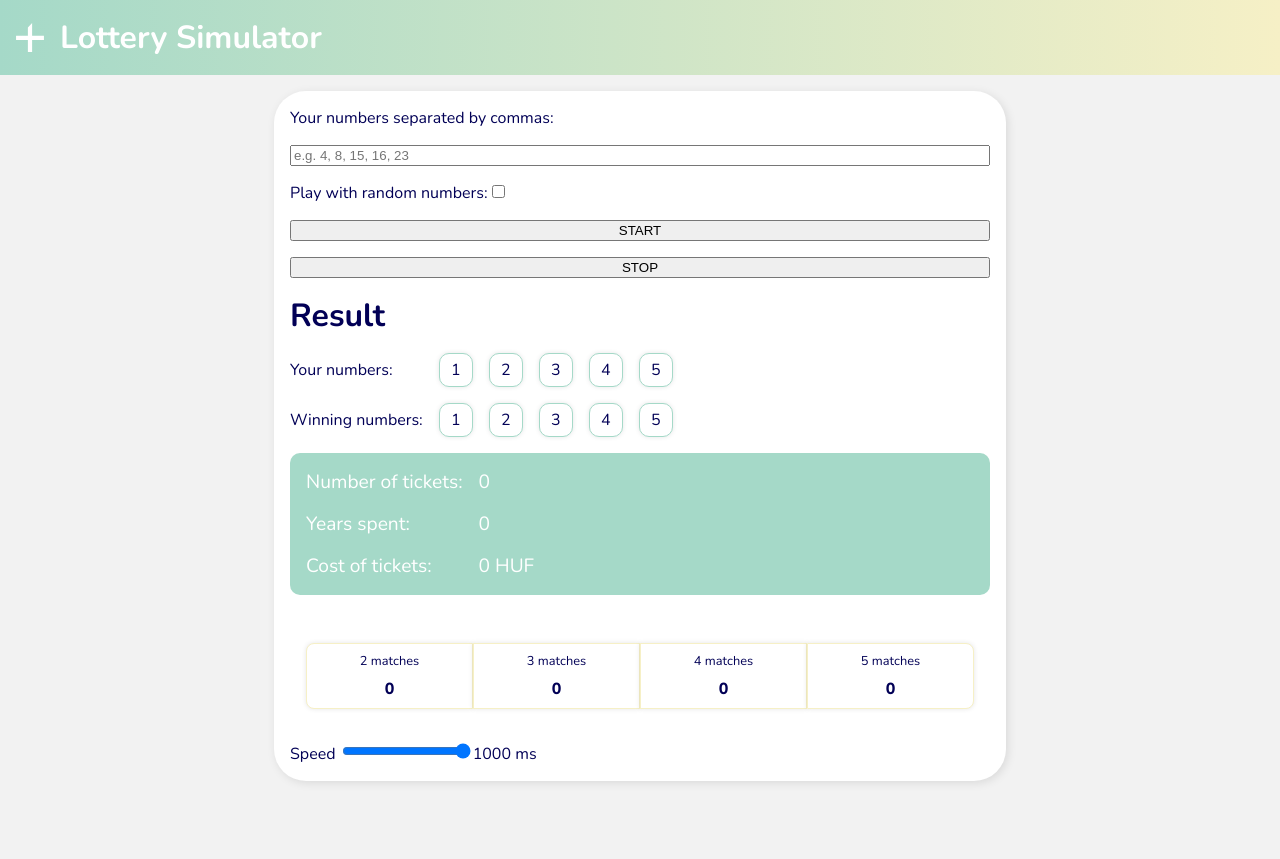
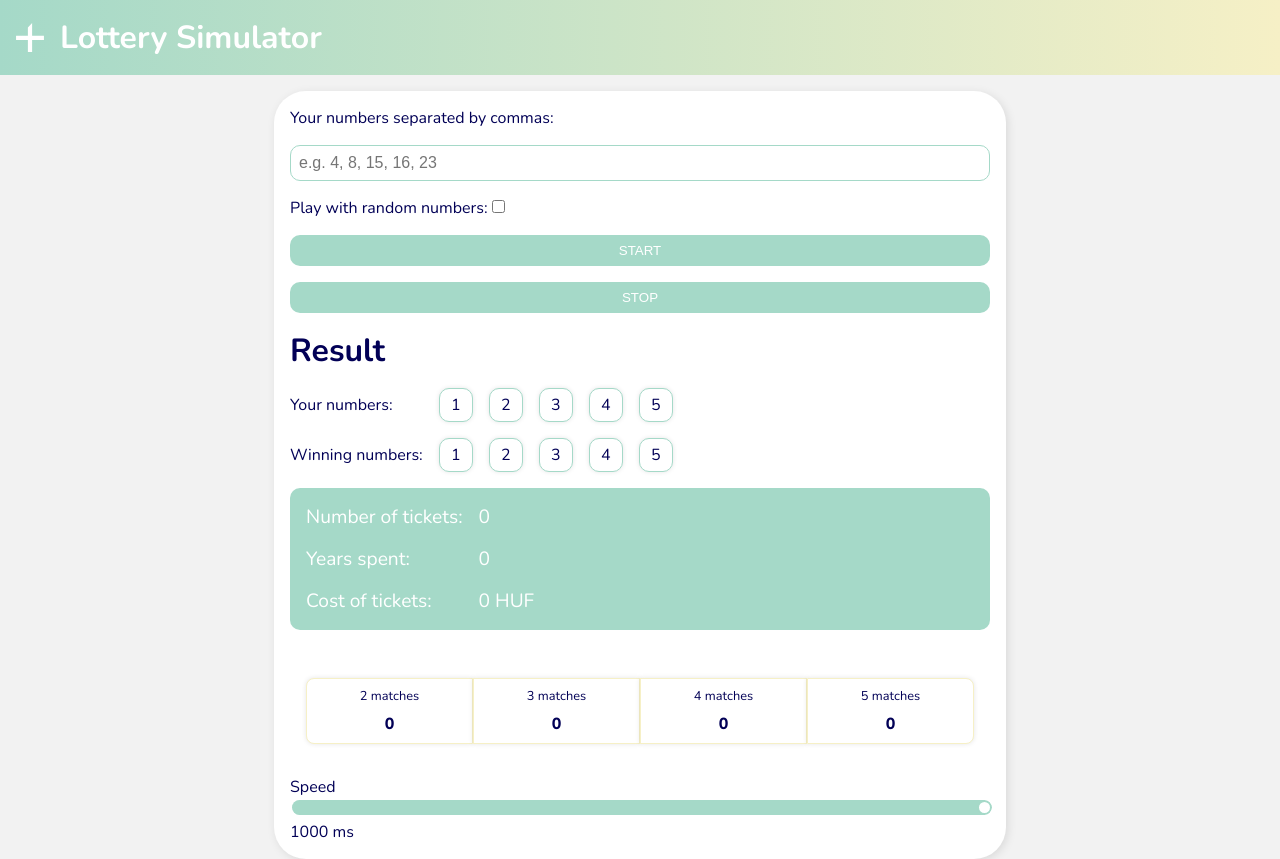
Before and after one commit to jenolah/lotto-simulator, a Vue app: page / in a window 1280 px wide. Before the commit the page ends 800 px from the top, so only its background shows below. Built offline with nearby package versions, Linux system fonts and the light colour scheme.

Commit message:
create button & input styles

```diff
--- a/src/assets/base.scss
+++ b/src/assets/base.scss
@@ -17,3 +17,85 @@ $border-radius: 10px;
 .text-small {
   font-size: 0.8rem;
 }
+
+input[type='range'] {
+  -webkit-appearance: none;
+  appearance: none;
+  width: 100%;
+  cursor: pointer;
+  outline: none;
+  overflow: hidden;
+  border-radius: 16px;
+}
+
+input[type='range']::-webkit-slider-runnable-track {
+  height: 15px;
+  background: $primary-color-light;
+  border-radius: 16px;
+}
+
+input[type='range']::-moz-range-track {
+  height: 15px;
+  background: $primary-color-light;
+  border-radius: 16px;
+}
+
+input[type='range']::-webkit-slider-thumb {
+  -webkit-appearance: none;
+  appearance: none;
+  height: 15px;
+  width: 15px;
+  background-color: #fff;
+  border-radius: 50%;
+  border: 2px solid $primary-color;
+  box-shadow: -407px 0 0 400px $primary-color;
+}
+
+input[type='range']::-moz-range-thumb {
+  height: 15px;
+  width: 15px;
+  background-color: #fff;
+  border-radius: 50%;
+  border: 1px solid $primary-color;
+  box-shadow: -407px 0 0 400px $primary-color;
+}
+
+input[type='text'] {
+  border: 1px solid $primary-color;
+  border-radius: $border-radius;
+  padding: 0.5rem;
+  font-size: 1rem;
+  color: $text-color-dark;
+  background-color: #fff;
+
+  &:focus {
+    outline: none;
+    border: 1px solid $secondary-color;
+    box-shadow: 0px 2px 4px $shadow-color;
+  }
+  &:disabled {
+    background-color: lightgrey;
+    border: 1px solid grey;
+  }
+}
+
+button {
+  background-color: $primary-color;
+  color: white;
+  padding: 0.5rem;
+  border-radius: 10px;
+  border: none;
+  cursor: pointer;
+  &:hover {
+    background: linear-gradient(0deg, $secondary-color 0%, $primary-color 50%);
+    box-shadow: 0 0 5px $shadow-color;
+  }
+  &:disabled {
+    background-color: grey;
+    cursor: not-allowed;
+    &:hover {
+      background: grey;
+      box-shadow: none;
+    }
+  }
+}
```
